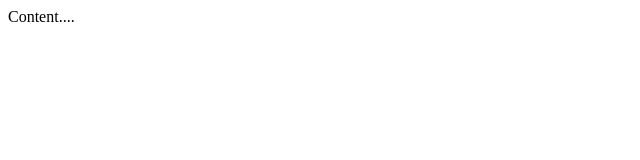
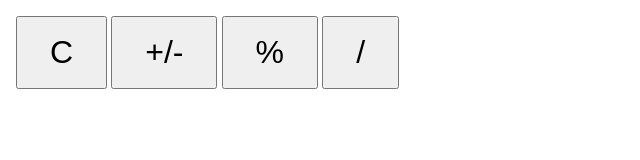
Before and after one commit to NataljaDm/Namu-darbas-JS-calculiator, a website: page index.html in a window 1280 px wide. Shown: the whole page, without its empty margins (0-640 px from the left). Drawn offline with Linux system fonts and the light colour scheme.

Commit message:
first commit

```diff
--- a/css/main.css
+++ b/css/main.css
@@ -0,0 +1,27 @@
+body,
+body * {
+    margin: 0;
+    padding: 0;
+    vertical-align: top;
+    box-sizing: border-box;
+}
+body {
+
+    flex-direction: column;
+    align-items: center;
+    gap: 1rem;
+    padding: 1rem;
+    font-family: 'Gill Sans', 'Gill Sans MT', Calibri, 'Trebuchet MS',
+        sans-serif;
+}
+button {
+    padding: 0.5em 1em;
+    font-size: 2rem;
+}
+
+form {
+    display: flex;
+    gap: 2rem;
+    align-items: center;
+    font-size: 3rem;
+}
--- a/index.html
+++ b/index.html
@@ -7,6 +7,9 @@
     <link rel="stylesheet" href="./css/main.css">
 </head>
 <body>
-    Content....
+    <button>C</button>
+    <button>+/-</button>
+    <button>%</button>
+    <button>/</button>
 </body>
 </html>
```
